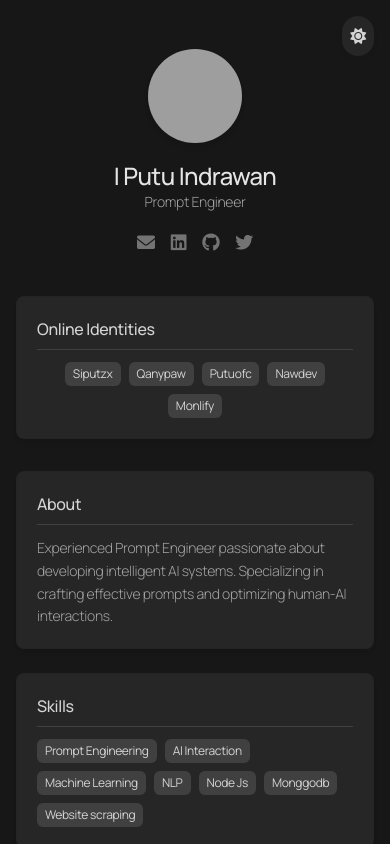
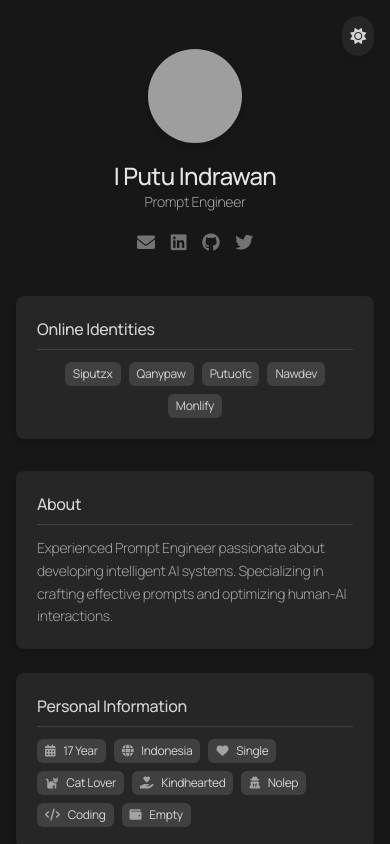
Before and after one commit to siputzx/siputzx.github.io, a plain HTML site: page index.html in a window 390 px wide. Both pictures are taken after a click on the element 358 px from the left and 36 px from the top of the page. Shown: the top 844 px of the page. Drawn offline with nearby package versions, Linux system fonts and the light colour scheme; grey boxes are pictures that could not be loaded.

Commit message:
Update index.html

```diff
--- a/index.html
+++ b/index.html
@@ -3,7 +3,14 @@
 <head>
     <meta charset="UTF-8">
     <meta name="viewport" content="width=device-width, initial-scale=1.0">
-    <title>I Putu Indrawan</title>
+    <title>Profile Siputzx</title>
+    <meta name="description" content="Siputzx adalah seorang developer dan prompt engineer yang berfokus pada pengembangan kecerdasan buatan (AI) untuk menciptakan solusi cerdas dan efisien. Melalui inovasi dan optimasi, Siputzx membawa teknologi AI ke tingkat berikutnya, membantu bisnis memanfaatkan potensi AI untuk meningkatkan produktivitas. Temukan lebih banyak tentang profil bisnis Siputzx, solusi AI, dan API yang tersedia di platform Siputzx. Kunjungi juga sosial media Siputzx untuk mengikuti perkembangan terbaru.">
+    <meta name="keywords" content="Siputzx, AI developer, prompt engineer, pengembang AI, teknologi AI, kecerdasan buatan, pengembangan AI, API AI, solusi AI, aplikasi AI, bisnis AI, teknologi cerdas, inovasi teknologi, integrasi AI, AI untuk bisnis, Siputzx API, social media Siputzx, teknologi pintar, AI engineer, pengembangan sistem AI, profesional AI, AI untuk pengembangan bisnis, Siputzx profile, AI platform, Siputzx AI solutions">
+    <meta name="author" content="Putu">
+    <meta property="og:title" content="Siputzx - AI Developer dan Prompt Engineer">
+    <meta property="og:description" content="Siputzx adalah seorang developer dan prompt engineer yang berfokus pada pengembangan kecerdasan buatan (AI) untuk menciptakan solusi cerdas dan efisien. Temukan profil bisnis, solusi AI, API, dan sosial media Siputzx.">
+    <meta property="og:image" content="https://avatars.githubusercontent.com/u/154863645?v=4">
+    <meta property="og:url" content="https://siputzx.my.id">
     <script src="https://cdn.tailwindcss.com"></script>
     <link href="https://cdnjs.cloudflare.com/ajax/libs/font-awesome/6.0.0/css/all.min.css" rel="stylesheet">
     <link href="https://fonts.googleapis.com/css2?family=Manrope:wght@200;300;400;500;600&display=swap" rel="stylesheet">
@@ -20,15 +27,9 @@
         }
     </script>
     <style>
-        body {
-            letter-spacing: -0.02em;
-        }
-        .soft-shadow {
-            box-shadow: 0 4px 6px -1px rgba(0,0,0,0.05), 0 2px 4px -1px rgba(0,0,0,0.03);
-        }
-        .soft-border {
-            border: 1px solid rgba(0,0,0,0.05);
-        }
+        body { letter-spacing: -0.02em; }
+        .soft-shadow { box-shadow: 0 4px 6px -1px rgba(0,0,0,0.05), 0 2px 4px -1px rgba(0,0,0,0.03); }
+        .soft-border { border: 1px solid rgba(0,0,0,0.05); }
     </style>
 </head>
 <body class="bg-white dark:bg-neutral-900 text-neutral-800 dark:text-neutral-100 min-h-screen font-sans antialiased">
@@ -55,7 +56,7 @@
                 </p>
 
                 <div class="flex justify-center space-x-4 mt-4">
-                    <a href="mailto:indrawanputu758@gmail.com" class="text-neutral-400 hover:text-neutral-600 dark:text-neutral-500 dark:hover:text-neutral-300 transition-colors">
+                    <a href="#" class="text-neutral-400 hover:text-neutral-600 dark:text-neutral-500 dark:hover:text-neutral-300 transition-colors">
                         <i class="fas fa-envelope text-lg"></i>
                     </a>
                     <a href="https://linkedin.com/in/siputzx" class="text-neutral-400 hover:text-neutral-600 dark:text-neutral-500 dark:hover:text-neutral-300 transition-colors">
@@ -92,6 +93,13 @@
 
                 <section class="bg-neutral-50 dark:bg-neutral-800 rounded-lg p-5 soft-shadow soft-border">
                     <h2 class="text-base font-medium mb-3 text-neutral-600 dark:text-neutral-300 border-b border-neutral-200 dark:border-neutral-700 pb-2">
+                        Personal Information
+                    </h2>
+                    <div id="personal-info-container" class="flex flex-wrap gap-2"></div>
+                </section>
+
+                <section class="bg-neutral-50 dark:bg-neutral-800 rounded-lg p-5 soft-shadow soft-border">
+                    <h2 class="text-base font-medium mb-3 text-neutral-600 dark:text-neutral-300 border-b border-neutral-200 dark:border-neutral-700 pb-2">
                         Skills
                     </h2>
                     <div id="skills-container" class="flex flex-wrap gap-2"></div>
@@ -112,37 +120,41 @@
     </div>
 
     <script>
-        const themeToggle = document.getElementById('theme-toggle');
-        const themeIcon = document.getElementById('theme-icon');
-        const htmlElement = document.documentElement;
+        const THEME_TOGGLE = document.getElementById('theme-toggle');
+        const THEME_ICON = document.getElementById('theme-icon');
+        const HTML_ELEMENT = document.documentElement;
 
-        const savedTheme = localStorage.getItem('theme');
-        if (savedTheme) {
-            htmlElement.classList.toggle('dark', savedTheme === 'dark');
-            updateThemeIcon();
-        } else if (window.matchMedia('(prefers-color-scheme: dark)').matches) {
-            htmlElement.classList.add('dark');
+        const PERSONAL_INFO_CONTAINER = document.getElementById('personal-info-container');
+        const IDENTITIES_CONTAINER = document.getElementById('identities-container');
+        const SKILLS_CONTAINER = document.getElementById('skills-container');
+        const PROJECTS_CONTAINER = document.getElementById('projects-container');
+
+        function calculateAge(birthDate) {
+            const today = new Date();
+            const birth = new Date(birthDate);
+            let age = today.getFullYear() - birth.getFullYear();
+            const m = today.getMonth() - birth.getMonth();
+            if (m < 0 || (m === 0 && today.getDate() < birth.getDate())) {
+                age--;
+            }
+            return age;
         }
 
-        function updateThemeIcon() {
-            const isDark = htmlElement.classList.contains('dark');
-            themeIcon.classList.toggle('fa-moon', !isDark);
-            themeIcon.classList.toggle('fa-sun', isDark);
-        }
+        const PERSONAL_INFO = [
+            {
+                icon: 'fa-calendar-alt',
+                getValue: () => `${calculateAge('2007-11-16')} Year`
+            },
+            { icon: 'fa-globe', text: 'Indonesia' },
+            { icon: 'fa-heart', text: 'Single' },
+            { icon: 'fa-cat', text: 'Cat Lover' },
+            { icon: 'fa-hand-holding-heart', text: 'Kindhearted' },
+            { icon: 'fa-user-secret', text: 'Nolep' },
+            { icon: 'fa-code', text: 'Coding' },
+            { icon: 'fa-wallet', text: 'Empty' }
+          ]
 
-        themeToggle.addEventListener('click', () => {
-            htmlElement.classList.toggle('dark');
-            const isDark = htmlElement.classList.contains('dark');
-            localStorage.setItem('theme', isDark ? 'dark' : 'light');
-            updateThemeIcon();
-        });
-
-        document.addEventListener('DOMContentLoaded', () => {
-            const identitiesContainer = document.getElementById('identities-container');
-            const skillsContainer = document.getElementById('skills-container');
-            const projectsContainer = document.getElementById('projects-container');
-
-            const identities = [
+        const IDENTITIES = [
             { name: "Siputzx", link: "https://github.com/siputzx" },
             { name: "Qanypaw", link: "https://github.com/qanypaw" },
             { name: "Putuofc", link: "https://github.com/putuofc" },
@@ -150,13 +162,13 @@
             { name: "Monlify", link: "https://github.com/monlify" }
         ];
 
-            const skills = [
+        const SKILLS = [
             "Prompt Engineering", "AI Interaction",
             "Machine Learning", "NLP", "Node Js",
             "Monggodb", "Website scraping"
         ];
 
-            const projects = [
+        const PROJECTS = [
             {
                 name: "Siputzx API",
                 description: "REST API for multi-purpose services",
@@ -174,23 +186,62 @@
             }
         ];
 
-            identities.forEach(identity => {
+        function initializeTheme() {
+            const savedTheme = localStorage.getItem('theme');
+            if (savedTheme) {
+                HTML_ELEMENT.classList.toggle('dark', savedTheme === 'dark');
+            } else if (window.matchMedia('(prefers-color-scheme: dark)').matches) {
+                HTML_ELEMENT.classList.add('dark');
+            }
+            updateThemeIcon();
+        }
+
+        function updateThemeIcon() {
+            const isDark = HTML_ELEMENT.classList.contains('dark');
+            THEME_ICON.classList.toggle('fa-moon', !isDark);
+            THEME_ICON.classList.toggle('fa-sun', isDark);
+        }
+
+        function renderPersonalInfo() {
+            PERSONAL_INFO.forEach(info => {
+                const span = document.createElement('span');
+                span.className = 'bg-neutral-200 dark:bg-neutral-700 text-neutral-600 dark:text-neutral-300 px-2 py-1 rounded-md text-xs transition-all hover:bg-neutral-300 dark:hover:bg-neutral-600 inline-flex items-center gap-2';
+
+                const icon = document.createElement('i');
+                icon.className = `fas ${info.icon} text-neutral-500 dark:text-neutral-400`;
+
+                const text = document.createTextNode(
+                    info.getValue ? `${info.getValue()}` : info.text
+                );
+
+                span.appendChild(icon);
+                span.appendChild(text);
+                PERSONAL_INFO_CONTAINER.appendChild(span);
+            });
+        }
+
+        function renderIdentities() {
+            IDENTITIES.forEach(identity => {
                 const a = document.createElement('a');
                 a.href = identity.link;
                 a.target = "_blank";
                 a.className = 'bg-neutral-200 dark:bg-neutral-700 text-neutral-600 dark:text-neutral-300 px-2 py-1 rounded-md text-xs transition-all hover:bg-neutral-300 dark:hover:bg-neutral-600';
                 a.textContent = identity.name;
-                identitiesContainer.appendChild(a);
+                IDENTITIES_CONTAINER.appendChild(a);
             });
+        }
 
-            skills.forEach(skill => {
+        function renderSkills() {
+            SKILLS.forEach(skill => {
                 const span = document.createElement('span');
                 span.className = 'bg-neutral-200 dark:bg-neutral-700 text-neutral-600 dark:text-neutral-300 px-2 py-1 rounded-md text-xs transition-all hover:bg-neutral-300 dark:hover:bg-neutral-600';
                 span.textContent = skill;
-                skillsContainer.appendChild(span);
+                SKILLS_CONTAINER.appendChild(span);
             });
+        }
 
-            projects.forEach(project => {
+        function renderProjects() {
+            PROJECTS.forEach(project => {
                 const div = document.createElement('div');
                 div.className = 'bg-neutral-200 dark:bg-neutral-700 text-neutral-600 dark:text-neutral-300 p-3 rounded-md text-xs transition-all hover:bg-neutral-300 dark:hover:bg-neutral-600';
 
@@ -206,8 +257,23 @@
                 div.appendChild(titleLink);
                 div.appendChild(description);
 
-                projectsContainer.appendChild(div);
+                PROJECTS_CONTAINER.appendChild(div);
             });
+        }
+
+        document.addEventListener('DOMContentLoaded', () => {
+            initializeTheme();
+            renderPersonalInfo();
+            renderIdentities();
+            renderSkills();
+            renderProjects();
+        });
+
+        THEME_TOGGLE.addEventListener('click', () => {
+            HTML_ELEMENT.classList.toggle('dark');
+            const isDark = HTML_ELEMENT.classList.contains('dark');
+            localStorage.setItem('theme', isDark ? 'dark' : 'light');
+            updateThemeIcon();
         });
     </script>
 </body>
```
Lines whose indentation alone changed are shown as unchanged.
